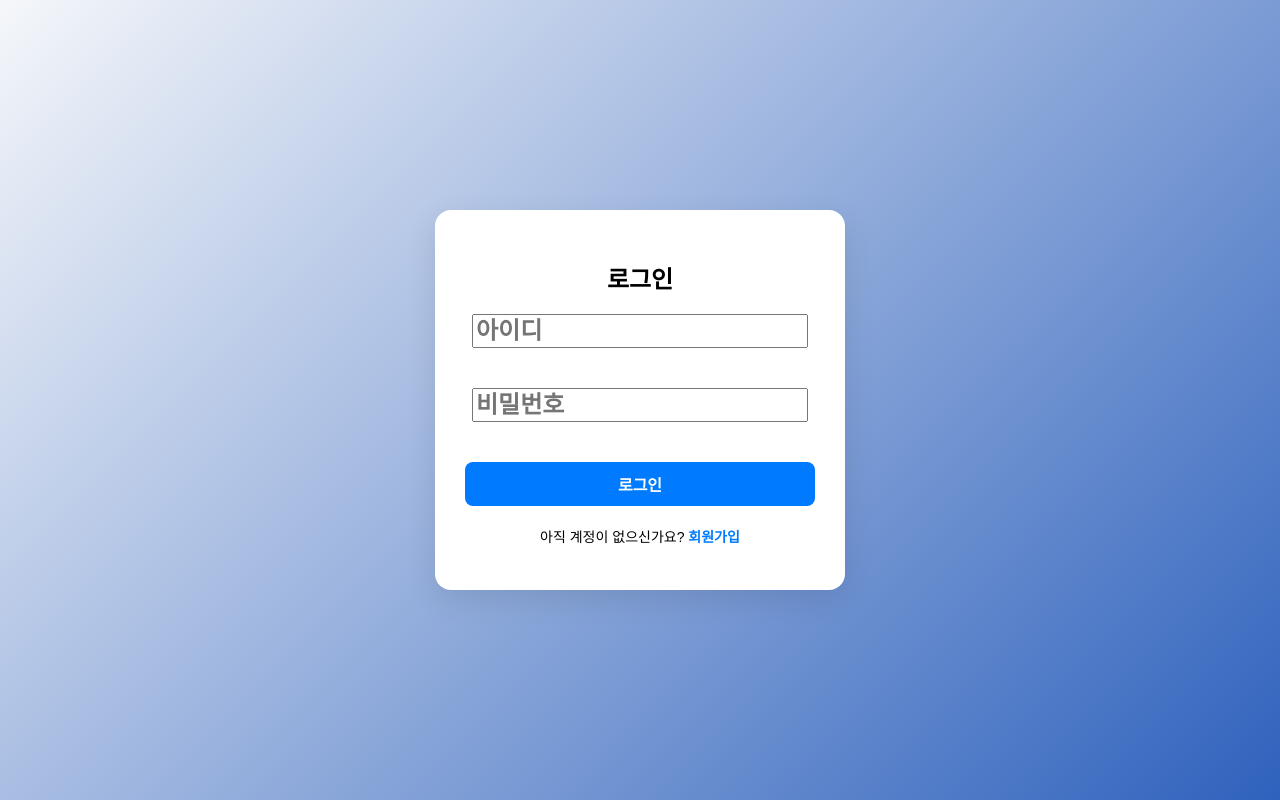
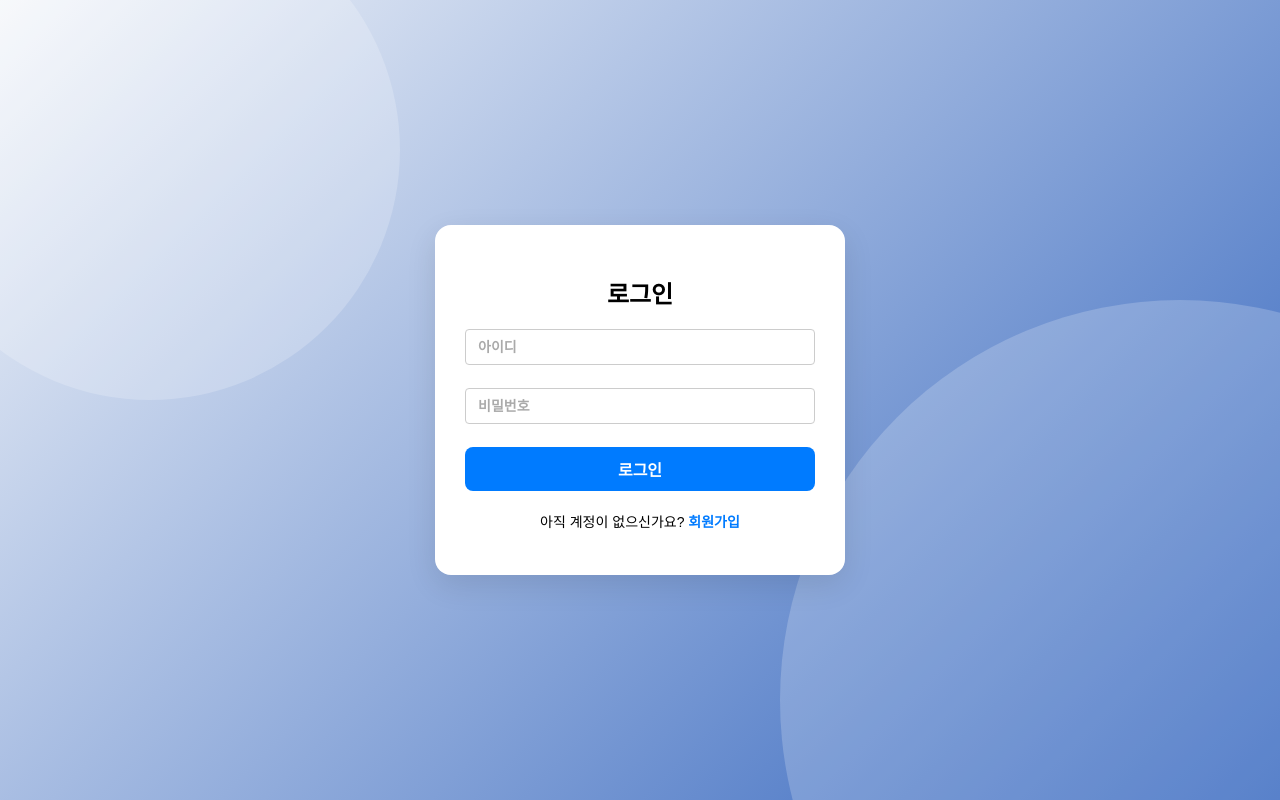
Before and after one commit to dlgusgh0810/timetodo, a React (Create React App) app in the folder TimeTODOhh/client/: page /login in a window 1280 px wide. Built offline with nearby package versions, Linux system fonts and the light colour scheme.

Commit message:
로그인 거의 다 살렸고 디자인하는중

```diff
--- a/TimeTODOhh/client/src/components/login/Login.module.css
+++ b/TimeTODOhh/client/src/components/login/Login.module.css
@@ -1,26 +1,27 @@
 /* 배경 원 스타일 */
-.circle {
-    position: relative;
+.circle1,
+.circle2 {
+    position: absolute;
     border-radius: 50%;
     opacity: 0.2; /* 투명도 */
     background-color: #ffffff; /* 원 색상 */
-    z-index: 10; /* 원을 배경에 배치 */
+    z-index: -1; /* 원을 배경에 배치 */
 }
 
+/* 첫 번째 원 */
 .circle1 {
-    position: absolute;
-    width: 350px;
-    height: 350px;
-    top: 50px;
-    left: 50px;
-    z-index: 3;
+    width: 500px;
+    height: 500px;
+    top: -100px;
+    left: -100px;
 }
 
+/* 두 번째 원 */
 .circle2 {
-    width: 350px;
-    height: 350px;
-    bottom: -50px;
-    right: -50px;
+    width: 800px;
+    height: 800px;
+    bottom: -300px;
+    right: -300px;
 }
 
 
@@ -48,6 +49,7 @@ body {
     font-family: 'Arial', sans-serif;
     overflow: hidden; /* 스크롤바 제거 */
     position: relative;
+    z-index: 0;
 }
 
 
@@ -78,16 +80,54 @@ body {
 }
 
 
+
+
+
+
+
 .formGroup {
-    margin-bottom: 20px;
+    margin-bottom: 3px;
 }
 
 
+/* 일반 input 스타일 */
+input[type="text"],
+input[type="password"] {
+    width: 100%;
+    padding: 8px 12px;
+    border: 1px solid #ccc;
+    border-radius: 4px;
+    box-sizing: border-box;
+    font-size: 16px;
+    transition: all 0.3s ease; /* 애니메이션 추가 */
+}
+
+/* 포커스 시 스타일 */
 input[type="text"]:focus,
 input[type="password"]:focus {
     outline: none;
-    border-color: #007bff;
+    border-color: #007bff; /* 파란색 테두리 */
+    box-shadow: 0 0 8px rgba(0, 123, 255, 0.5); /* 블루 음영 */
+    transition: all 0.3s ease; /* 부드러운 전환 효과 */
 }
+
+/* Placeholder 스타일 */
+input[type="text"]::placeholder,
+input[type="password"]::placeholder {
+    color: #aaa;
+    font-size: 14px;
+}
+
+/* 입력 중일 때 (focus 상태 유지) */
+input[type="text"]:focus::placeholder,
+input[type="password"]:focus::placeholder {
+    color: transparent; /* 포커스 중일 때 placeholder 숨기기 */
+}
+
+
+
+
+
 
 
 /* 로그인 버튼 */
```
Also changed, not shown: 1 other file (tests, documents, lock files or other folders).
